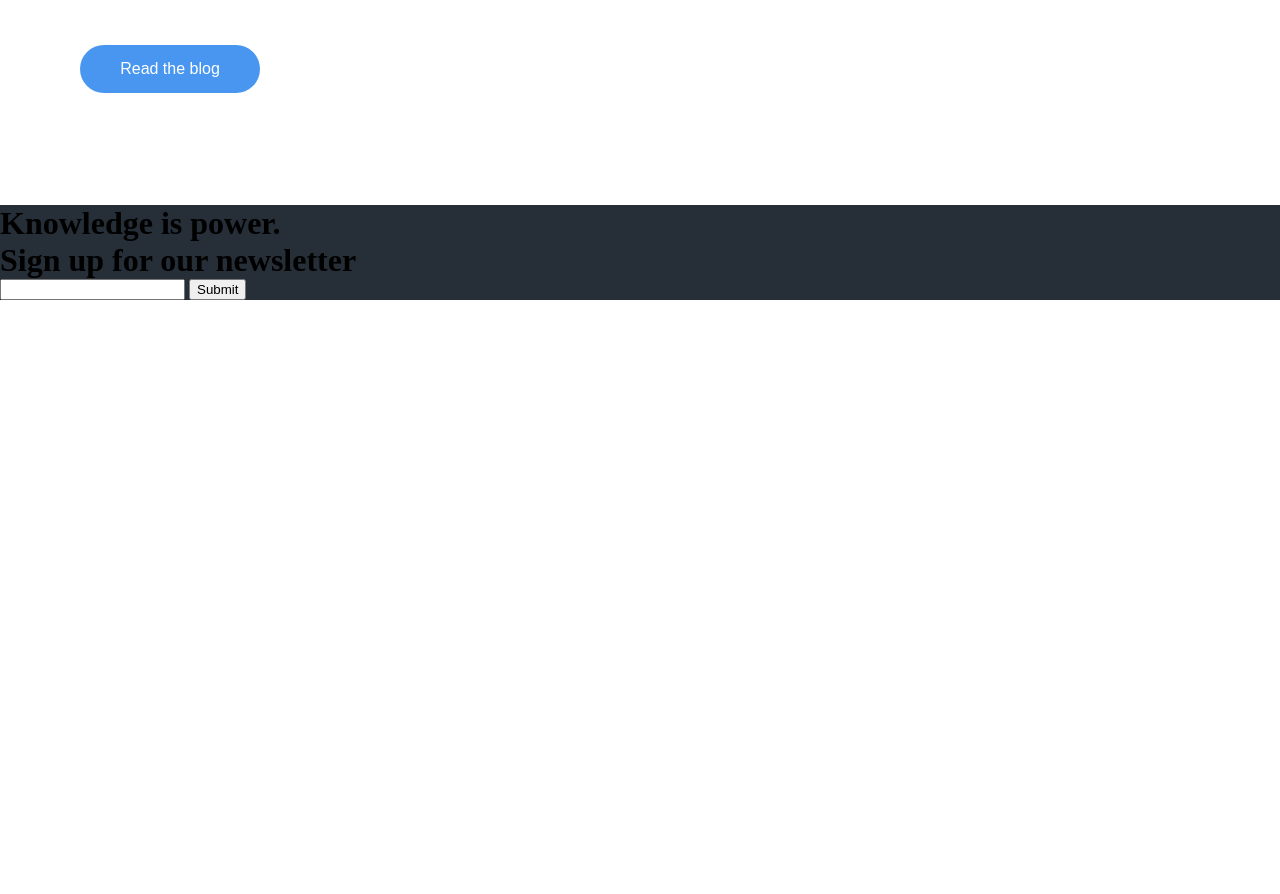
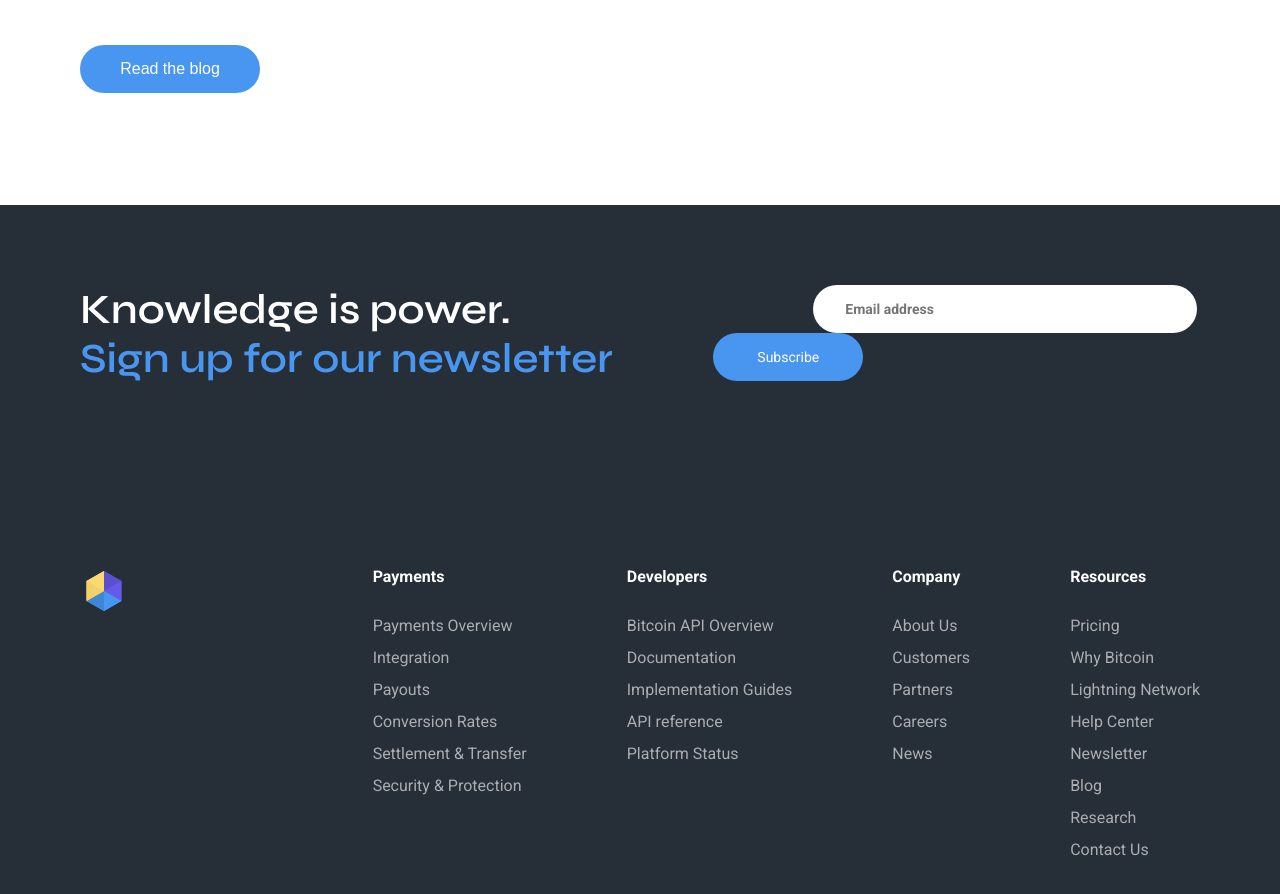
Before and after one commit to JideCodes/OpenNode-Landing-page, a plain HTML site: page index.html in a window 1280 px wide. Shown: the part 3689-4583 px from the top of the page. Before the commit the page ends 3989 px from the top, so only its background shows below. Drawn offline with Linux system fonts and the light colour scheme.

Commit message:
Add files via upload

```diff
--- a/index.html
+++ b/index.html
@@ -140,8 +140,58 @@
     <footer>
         <div class="top-part">
             <h1>Knowledge is power.<br><span>Sign up for our newsletter</span></h1>
-            <input type="email" id="input-field">
-            <input type="submit" id="submit-btn">
+
+            <div class="newsletter-inputField">
+                <input type="email" id="email-field" placeholder="Email address">
+                <button id="submit-btn" type="submit">Subscribe</button>
+
+        </div>
+        </div>
+
+        <div class="link-list">
+            <img src="assets/favicon.svg" alt="">
+            <div class="list-bunch">
+                <div class="lists">
+                    <p class="list-header"><strong>Payments</strong></p>
+                    <a href="#">Payments Overview</a>
+                    <a href="#">Integration</a>
+                    <a href="#">Payouts</a>
+                    <a href="#">Conversion Rates</a>
+                    <a href="#">Settlement & Transfer</a>
+                    <a href="#">Security & Protection</a>
+                </div>
+
+                <div class="lists">
+                    <p class="list-header"><strong>Developers</strong></p>
+                    <a href="#">Bitcoin API Overview</a>
+                    <a href="#">Documentation</a>
+                    <a href="#">Implementation Guides</a>
+                    <a href="#">API reference</a>
+                    <a href="#">Platform Status</a>
+                </div>
+
+                <div class="lists">
+                    <p class="list-header"><strong>Company</strong></p>
+                    <a href="#">About Us</a>
+                    <a href="#">Customers</a>
+                    <a href="#">Partners</a>
+                    <a href="#">Careers</a>
+                    <a href="#">News</a>
+                </div>
+
+                <div class="lists">
+                    <p class="list-header"><strong>Resources</strong></p>
+                    <a href="#">Pricing</a>
+                    <a href="#">Why Bitcoin</a>
+                    <a href="#">Lightning Network</a>
+                    <a href="#">Help Center</a>
+                    <a href="#">Newsletter</a>
+                    <a href="#">Blog</a>
+                    <a href="#">Research</a>
+                    <a href="#">Contact Us</a>
+                </div>
+            </div>
+            </div>
         </div>
     </footer>
 
--- a/styles.css
+++ b/styles.css
@@ -261,6 +261,83 @@ section p{
     transition: all 0.6s ease;
 }
 
+/* footer section */
+
 footer{
     background-color: var(--black);
+    height: 100vh;
 }
+
+footer .top-part{
+    display: flex;
+    justify-content: space-between;
+    padding: 5rem;
+    position: relative;
+}
+#email-field{
+    position: relative;
+    left: 100px;
+    border-radius: 50px;
+    height: 48px;
+    width: 384px;
+    box-sizing: border-box;
+    padding-left: 2rem;
+    font-family: var(--p-font);
+    font-size: 14px;
+    font-weight: 600;
+    border: none;
+}
+
+#submit-btn{
+    height: 48px;
+    border-radius: 50px;
+    width: 150px;
+    position: relative;
+    right: 120px;
+    left: 0px;
+    border: none;
+    background-color: var(--primary);
+    color: white;
+    font-family: var(--p-font);
+    font-size: 14px;
+}
+
+footer h1{
+    font-size: 2.6rem;
+    margin-bottom: 24px;
+    font-family: var(--H1);
+    width: 700px;
+    color: white;
+}
+footer h1 span{
+    color: var(--primary);
+}
+.link-list{
+    display: flex;
+    justify-content: space-between;
+    margin: 5rem;
+}
+
+.link-list img{
+    height: 48px;
+}
+.lists{
+    font-family: var(--p-font);
+}
+.list-bunch{
+    display: flex;
+    justify-content: space-between;
+    gap: 100px;
+}
+.list-header {
+    color: white;
+    margin-bottom: 24px;
+}
+footer a{
+    font-family: var(--p-font);
+    font-weight: 400;
+    line-height: 2;
+    display: block;
+    color:#AAADB1;
+    text-decoration: none;
+}
```
